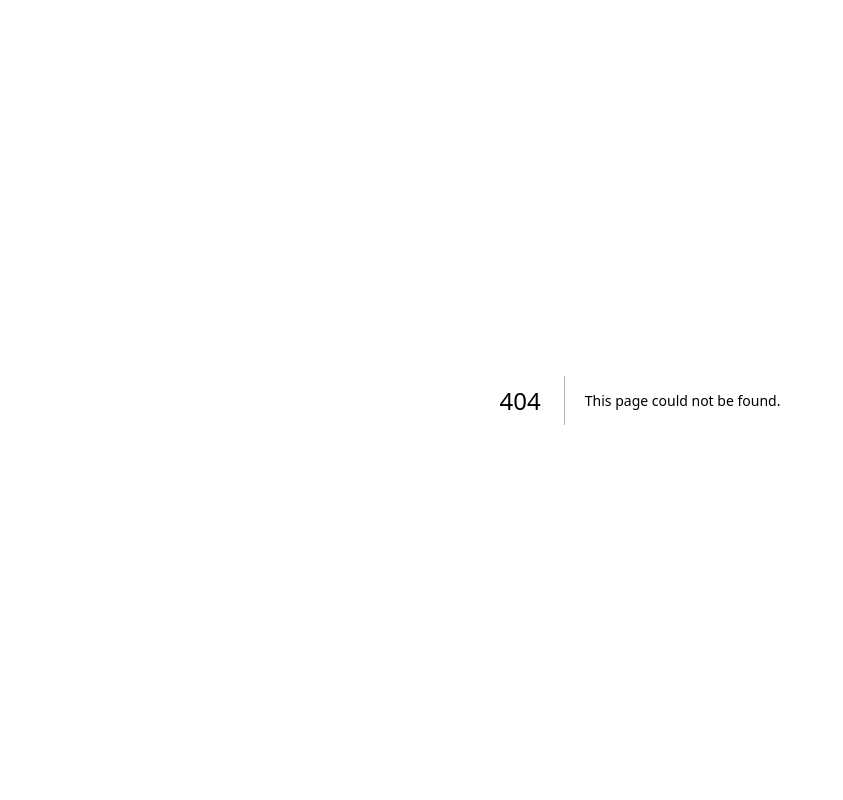
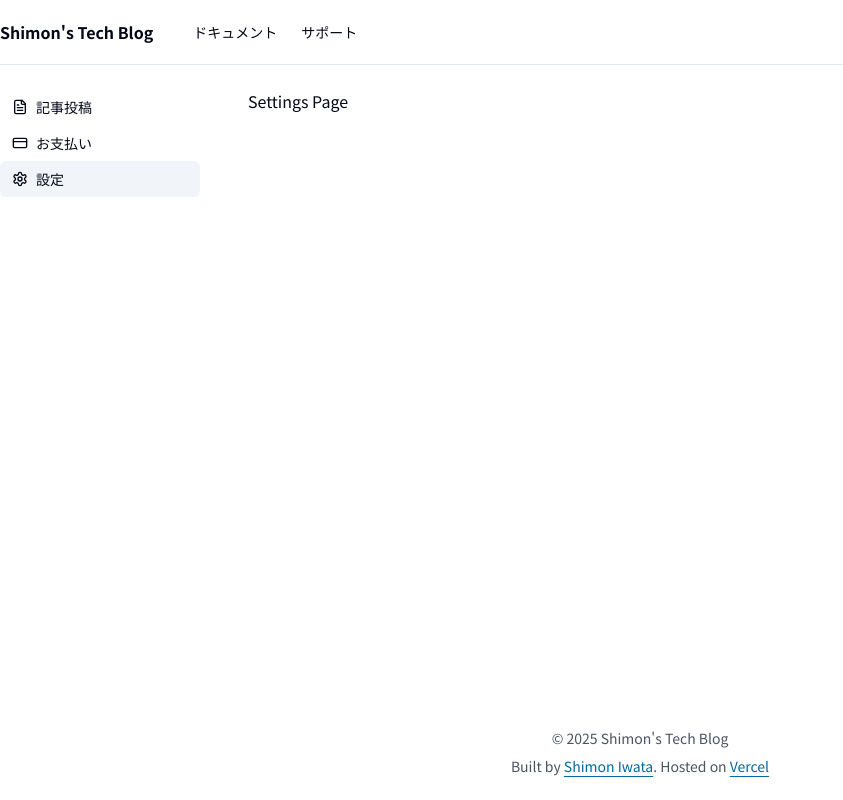
Before and after one commit to SI-Monxy/tech-blog-front, a Next.js app: page /dashboard/settings in a window 1280 px wide. Before the commit this address had no page. Shown: the whole page, without its empty margins (0-843 px from the left). Built offline with nearby package versions, Linux system fonts and the light colour scheme.

Commit message:
settingsページを追加

```diff
--- /dev/null
+++ b/app/(dashboard)/dashboard/settings/page.tsx
@@ -0,0 +1,7 @@
+export default function SettingsPage() {
+    return (
+        <div>
+            <h1>Settings Page</h1>
+        </div>
+    )
+}
```
